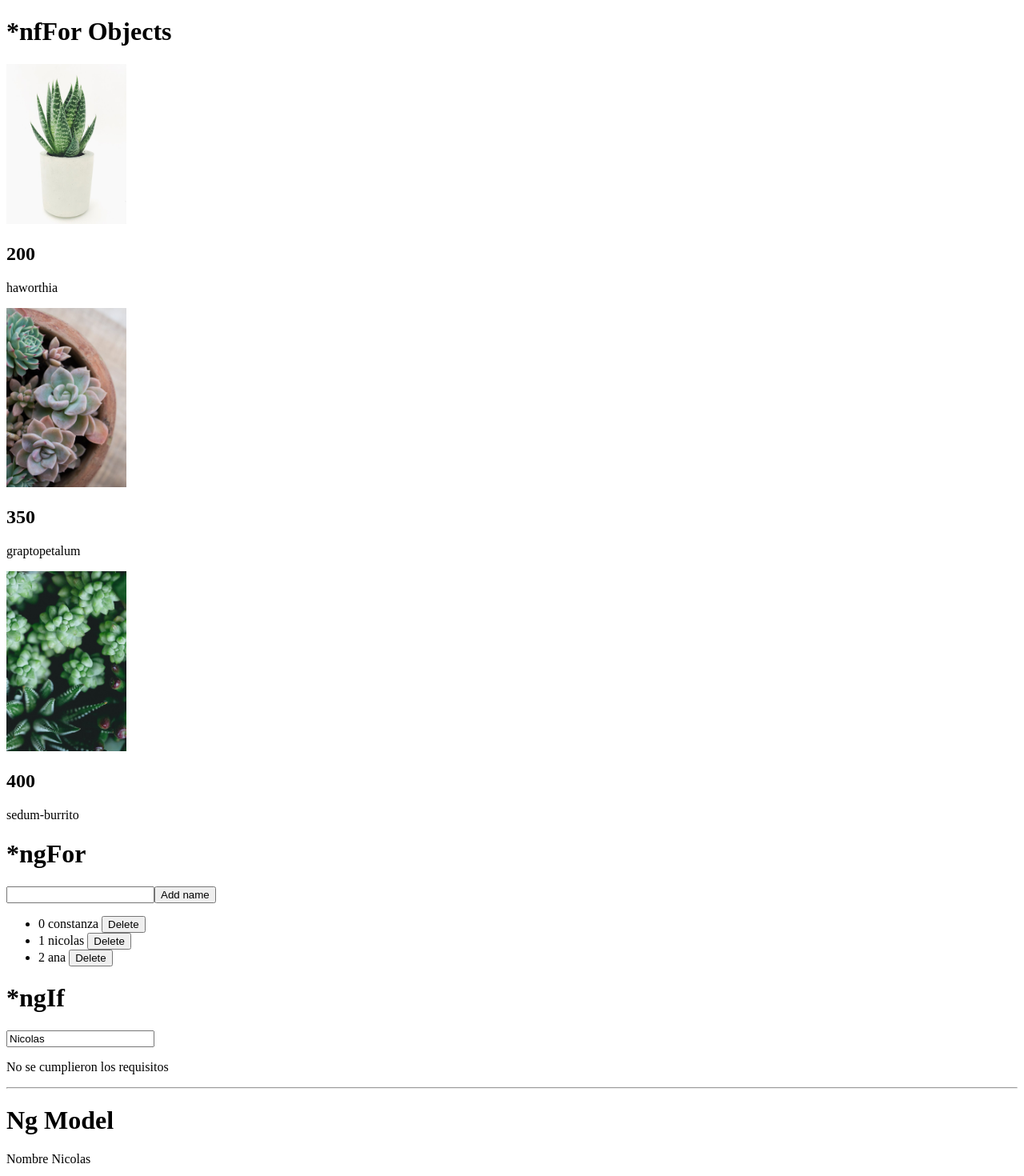
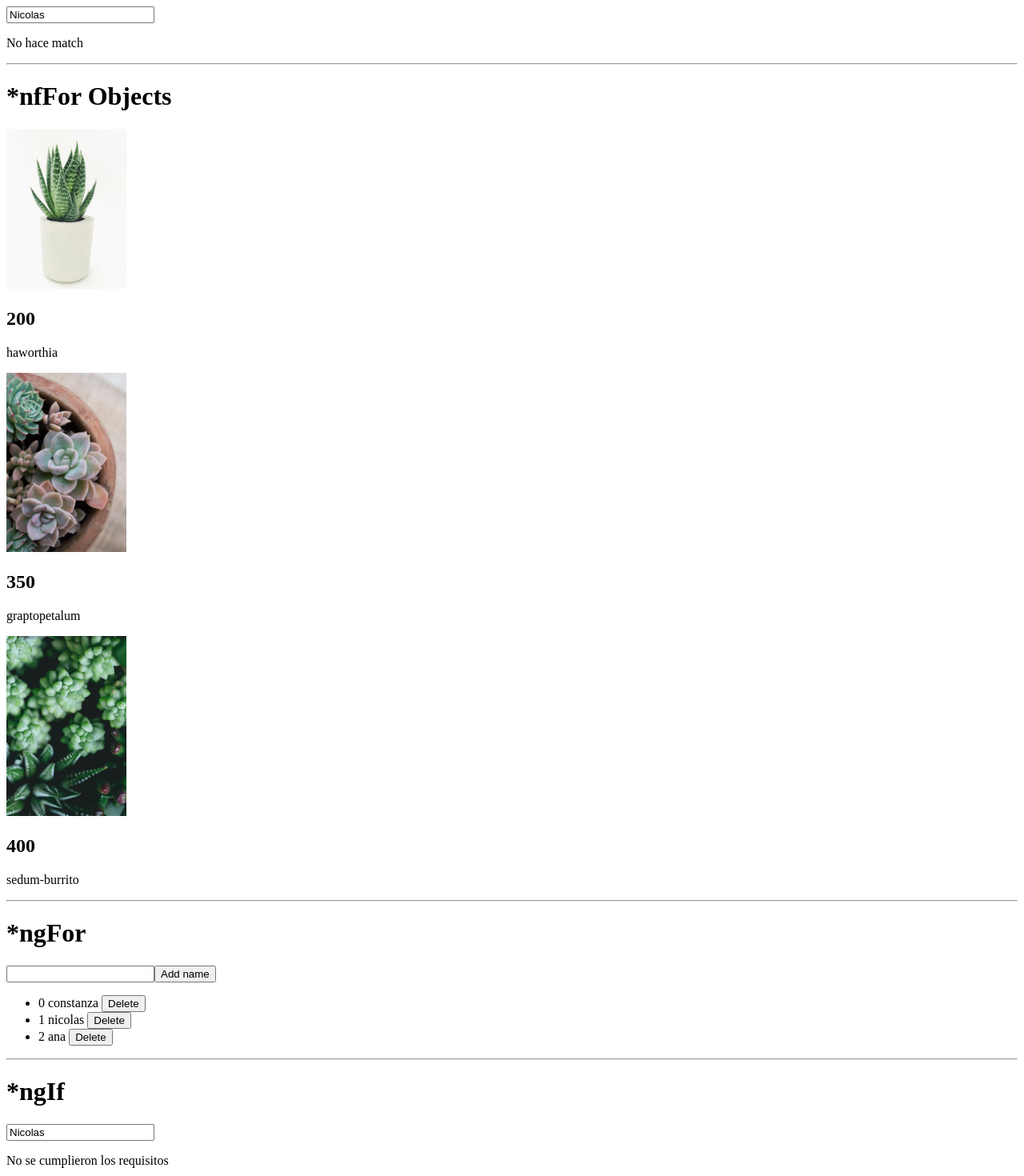
Before and after one commit to cosalamone/angular-platzi, an Angular app in the folder my-store/: page / in a window 1280 px wide. Shown: the top 1470 px of the page at 80% size. Built offline with nearby package versions, Linux system fonts and the light colour scheme.

Commit message:
[ngSwitch]

```diff
--- a/my-store/src/app/app.component.html
+++ b/my-store/src/app/app.component.html
@@ -1,3 +1,20 @@
+<!-- [ngSwitch]\-->
+<input type="text" required [(ngModel)]="person.name" />
+<div [ngSwitch]="person.name">
+  <p *ngSwitchCase="'constanza'">My name is Constanza</p>
+  <p *ngSwitchCase="'maria'">My name is Maria</p>
+  <p *ngSwitchCase="'nicolas'">My name is Nicolas</p>
+  <p *ngSwitchDefault>No hace match</p>
+</div>
+<!--
+<p *ngIf="person.name=='constanza'">My name is Constanza</p>
+<p *ngIf="person.name=='maria'">My name is Maria</p>
+<p *ngIf="person.name=='nicolas'">My name is Nicolas</p>
+\-->
+
+
+<hr>
+
 <!-- ngFor para OBJETOS \-->
 <h1>*nfFor Objects</h1>
 <div *ngFor="let product of products">
@@ -7,6 +24,7 @@
 
 </div>
 
+<hr>
 
 <!-- ngFor Sirve para iterar un array \-->
 <h1>*ngFor</h1>
@@ -22,6 +40,7 @@
   </li>
 </ul>
 
+<hr>
 
 <!-- ngIf \-->
 <h1>*ngIf</h1>
```
Also changed, not shown: my-store/src/app/app.component.ts (+3 -6 lines).
